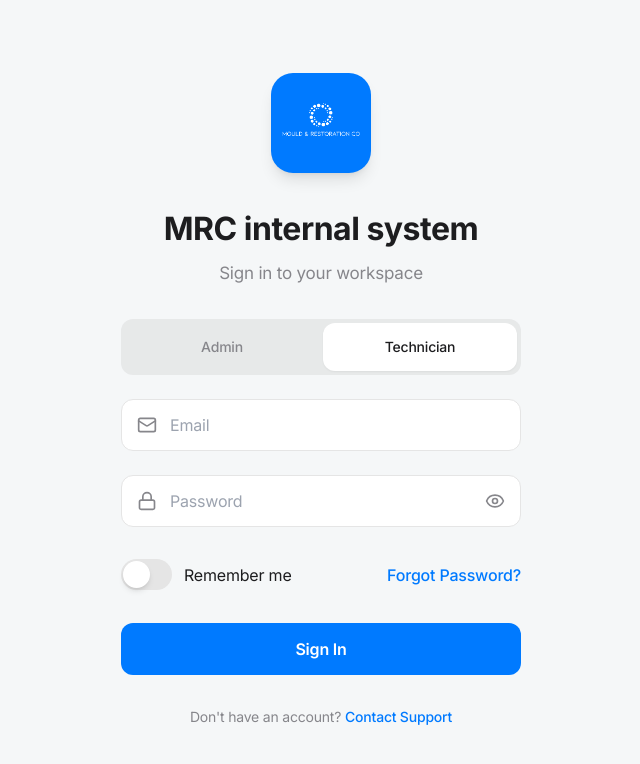
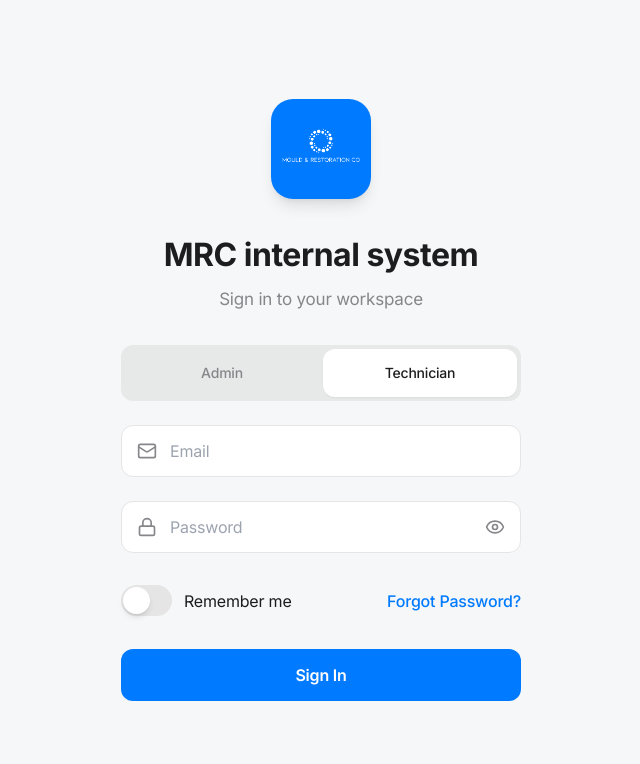
Before and after one commit to michaelyoussef396/mrc-app, a React (Vite) app: page / in a window 1280 px wide. Shown: the top 764 px of the page, without its empty margins (319-959 px from the left). Built offline with nearby package versions, Linux system fonts and the light colour scheme; no server answers.

Commit message:
fix: remove signup/contact-support footer from login page

```diff
--- a/src/pages/Login.tsx
+++ b/src/pages/Login.tsx
@@ -607,21 +607,6 @@ const Login = () => {
             )}
           </button>
         </form>
-
-        {/* Footer */}
-        <p
-          className="text-center mt-8 text-sm"
-          style={{ color: "#86868b" }}
-        >
-          Don't have an account?{" "}
-          <a
-            href="mailto:support@mouldco.com.au"
-            className="font-medium hover:underline"
-            style={{ color: "#007AFF" }}
-          >
-            Contact Support
-          </a>
-        </p>
       </div>
     </div>
   );
```
